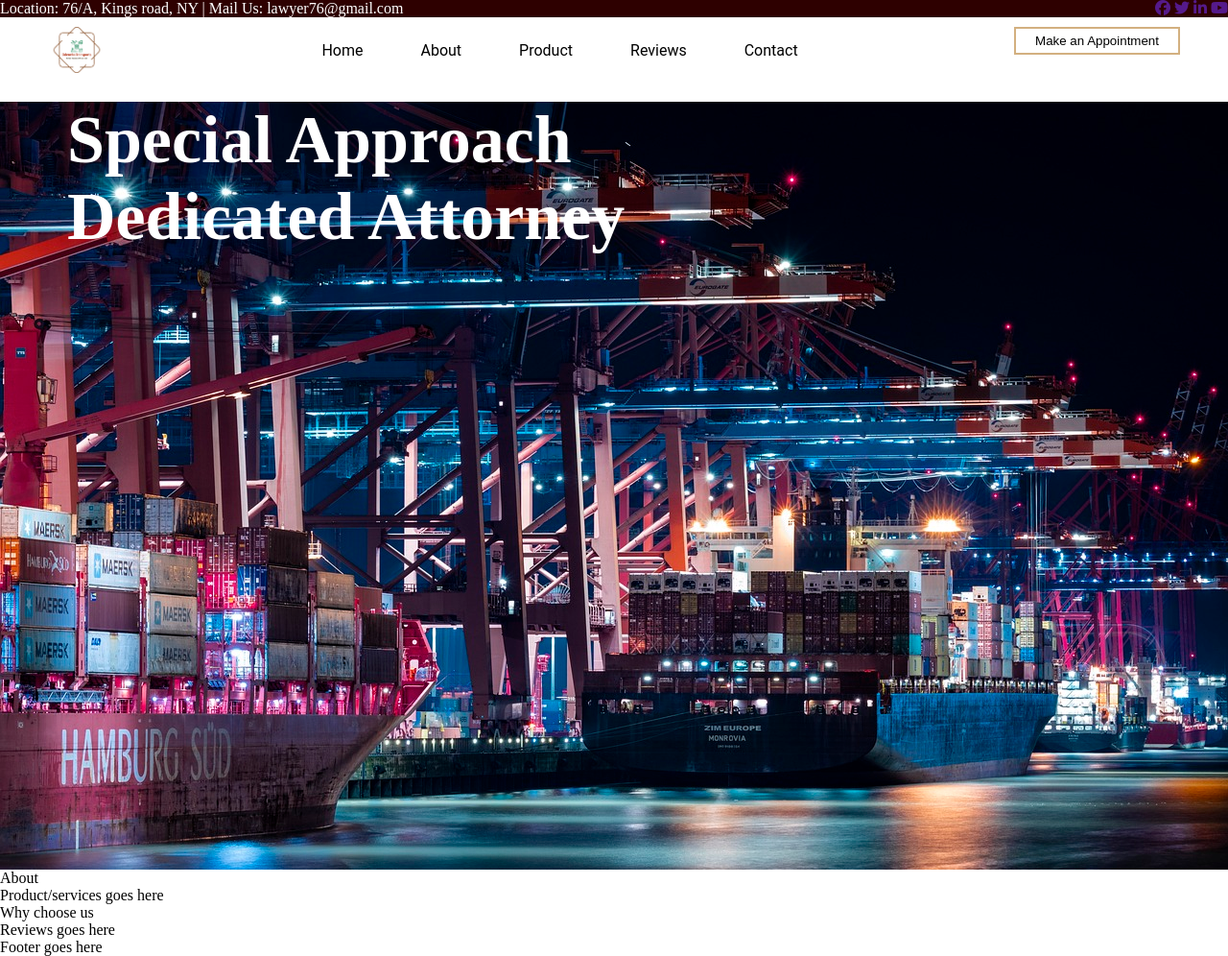
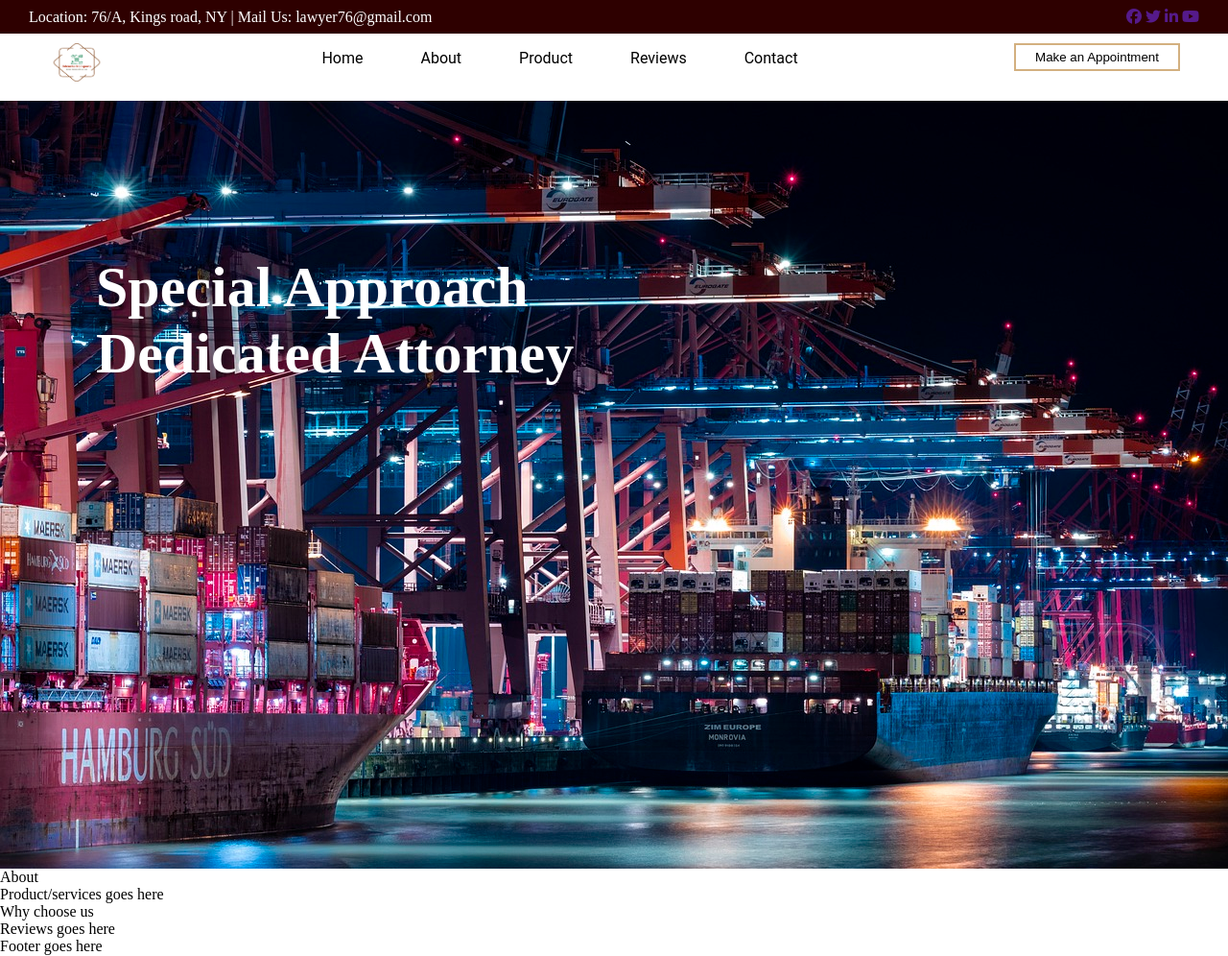
Before and after one commit to a-afeunice/O-Transport, a plain HTML site: page index.html in a window 1280 px wide. Shown: the whole page at 96% size. Drawn offline with Linux system fonts and the light colour scheme.

Commit message:
add text edit

```diff
--- a/css/main.css
+++ b/css/main.css
@@ -5,12 +5,14 @@ body{
 }
 #logo{
     width: 60px;
+    height: 40px;
 }
 nav{
     display: flex;
     justify-content: space-between;
     padding: 10px 50px;
     background-color: white;
+    height: 30px;
     /* position: fixed;
     width: 100vw; */
 }
@@ -28,15 +30,16 @@ nav button{
     border-style: solid;
     border-color: rgb(211, 176, 128);
 }
-h1{
+h2{
     display: flex;
     flex-direction: column;
     text-align: left;
-    padding-left: 70px;
+    padding-left: 100px;
+    padding-top: 160px;
 }
-h1 span{
+h2 span{
     font-family:Baskervville, serif ;
-    font-size: 70px;
+    font-size: 60px;
     color: white;
 }
 #hero{
@@ -46,8 +49,6 @@ h1 span{
 }
 .top-header{
     background-color: rgb(46, 0, 0);
-    width: 50px;
-
     text-decoration: none;
 
 }
@@ -57,4 +58,7 @@ h1 span{
     text-decoration: none;
     background-color: rgb(46, 0, 0);
     color: white;
+    height: 35px;
+    align-items: center;
+    padding: 0 30px;
 }
--- a/index.html
+++ b/index.html
@@ -40,9 +40,9 @@
     </nav>
     <section id="hero">
         <div id="hero-overlay">
-            <h1>
+            <h2>
                 <span id="special" class="special-approach">Special Approach <br> Dedicated Attorney</span>
-            </h1>
+            </h2>
         </div>
     </section>
     <section>About</section>
```
